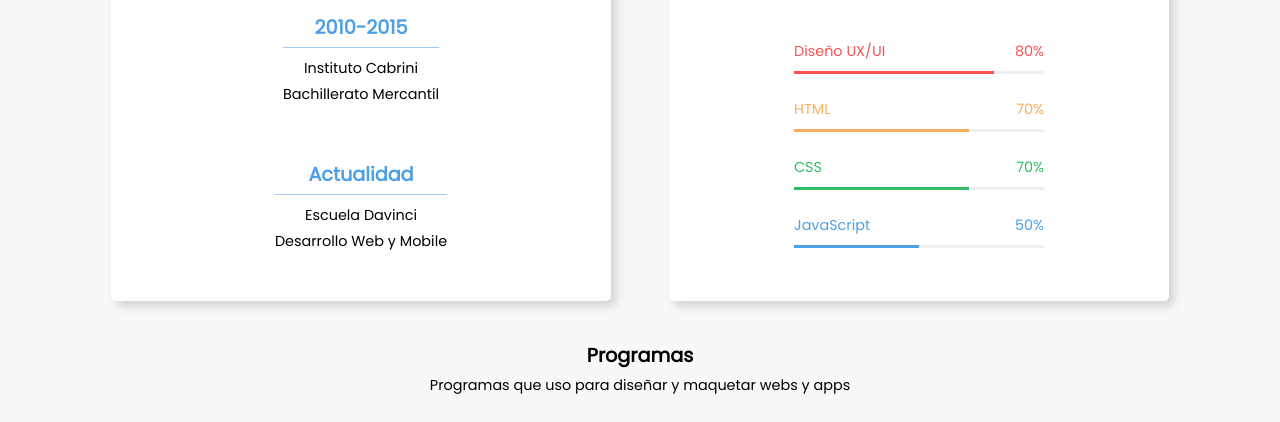
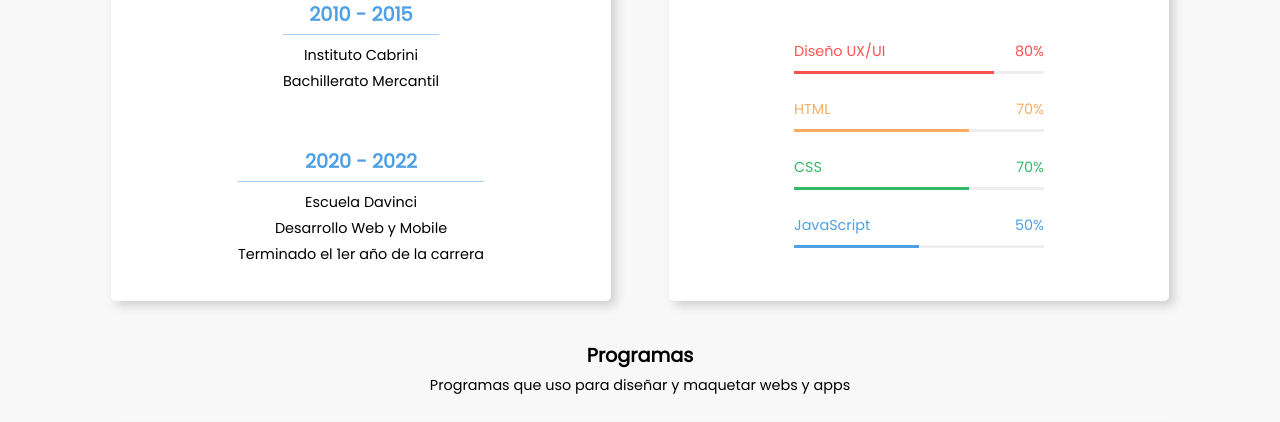
Before and after one commit to BartolomeoGonzalo/Portafolio, a plain HTML site: page index.html in a window 1280 px wide. Shown: the part 1771-2193 px from the top of the page. Drawn offline with Linux system fonts and the light colour scheme.

Commit message:
cambio minimo en estudios

```diff
--- a/index.html
+++ b/index.html
@@ -83,14 +83,15 @@
                     <div id="container-estudios">
                         <h3>Mis Estudios</h3>
                         <div class="container-est">
-                            <h4>2010-2015</h4>
+                            <h4>2010 - 2015</h4>
                             <p class="m-p">Instituto Cabrini</p>
                             <p>Bachillerato Mercantil</p>
                         </div>
                         <div class="container-est">
-                            <h4>Actualidad</h4>
+                            <h4>2020 - 2022</h4>
                             <p class="m-p">Escuela Davinci</p>
                             <p>Desarrollo Web y Mobile</p>
+                            <p>Terminado el 1er año de la carrera</p>
                         </div>
                     </div>
 
```
